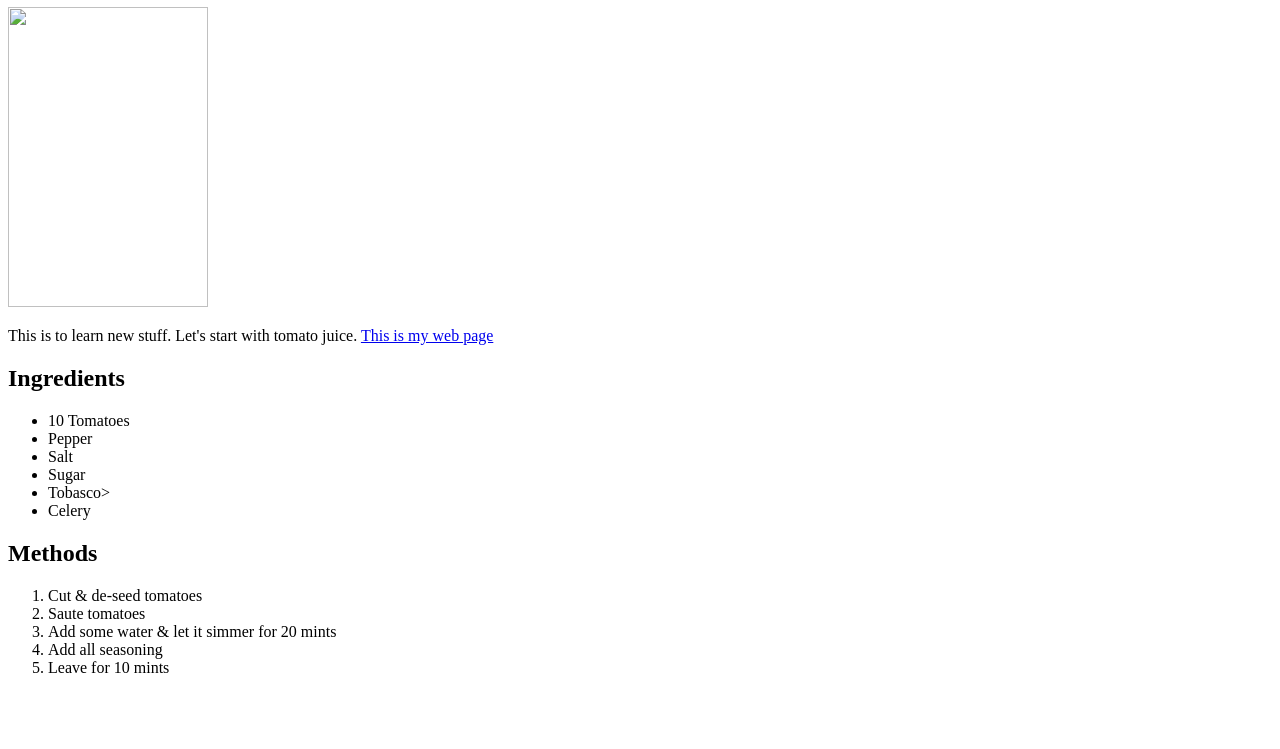
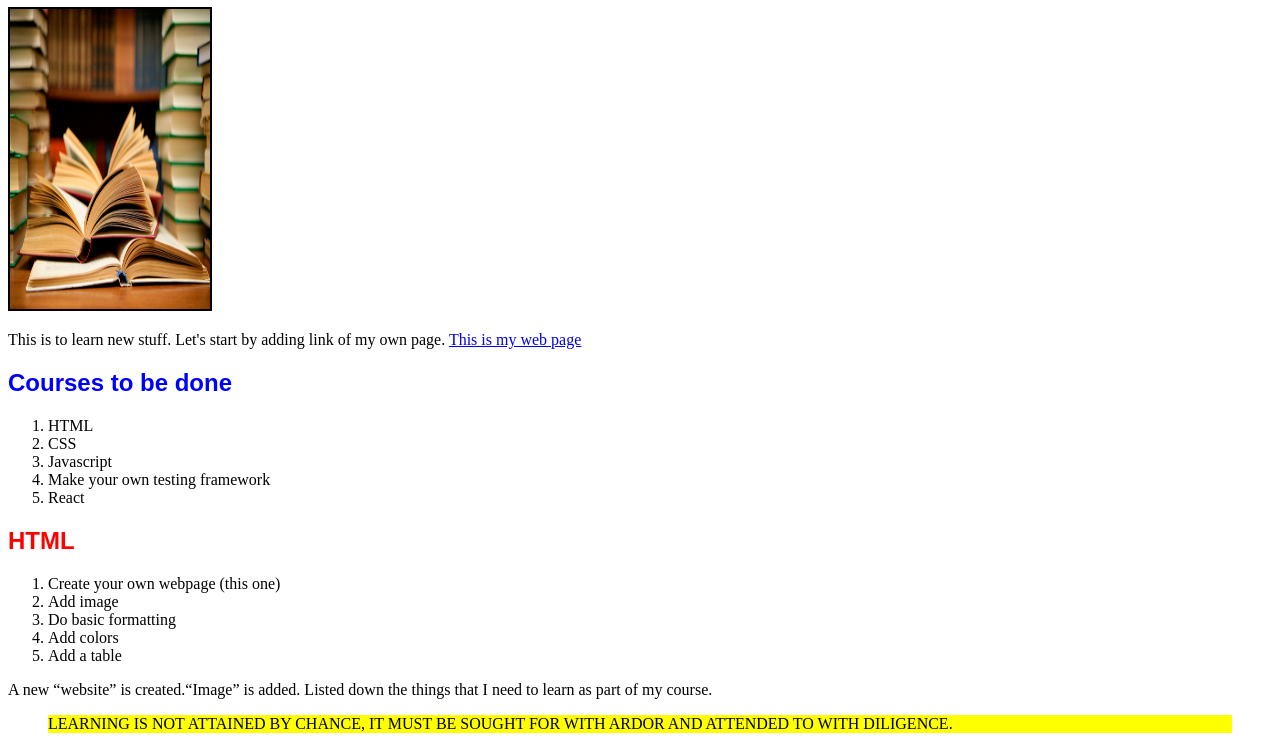
Before and after one commit to lovelymehrotra/lovelymehrotra.github.io, a plain HTML site: page index.html in a window 1280 px wide. Shown: the part 73-822 px from the top of the page. Before the commit the page ends 800 px from the top, so only its background shows below. Drawn offline with Linux system fonts and the light colour scheme.

Commit message:
Changed everything

```diff
--- a/index.html
+++ b/index.html
@@ -1,34 +1,42 @@
 <!DOCTYPE html>
 <html>
-    <head></head>
+    <head>
+        <link rel ="stylesheet" href ="style.css">
+        <script>
+            window.alert ("Please click ok to proceed further")
+        </script>
+    </head>
         <body>
-            <h1>Tomato juice recipe</h1>
-            <img src="homemade-tomato-juice-horiz-a-1200.jpg" width="200" height="300">
+            <h1>Lovely's learning page</h1>
+            <img id = "img1"  title="Let's learn" src="img/Books_HD_8314929977-1024x682.jpg" alt = "Let's learn" width = 200 height = 300 >
                 <p>
                     This is to learn new stuff.
-                    Let's start with tomato juice.
+                    Let's start by adding link of my own page.
                     <a href="https://lovelymehrotra.github.io/"> This is my web page </a>
                 </p>
             <div>
-            <h2>Ingredients</h2>
-                <ul>
-                    <li>10 Tomatoes</li>
-                    <li>Pepper</li>
-                    <li>Salt</li>
-                    <li>Sugar</li>
-                    <li>Tobasco></li>
-                    <li>Celery</li>
-                </ul>
+            <h2 id = "courses">Courses to be done</h2>
+                <ol>
+                    <li>HTML</li>
+                    <li>CSS</li>
+                    <li>Javascript</li>
+                    <li>Make your own testing framework</li>
+                    <li>React</li>
+                </ol>
             </div>
             <div>
-            <h2>Methods</h2>
+            <h2 id = "firstcourse">HTML</h2>
                 <ol>
-                    <li>Cut & de-seed tomatoes</li>
-                    <li>Saute tomatoes</li>
-                    <li>Add some water & let it simmer for 20 mints</li>
-                    <li>Add all seasoning</li>
-                    <li>Leave for 10 mints</li>
+                    <li>Create your own webpage (this one)</li>
+                    <li>Add image</li>
+                    <li>Do basic formatting</li>
+                    <li>Add colors</li>
+                    <li>Add a table</li>
                 </ol>
             </div>
+            <p> A new <q>website</q> is created.<q>Image</q> is added. Listed down the things that I need to learn as part of my course. </p>
+            <blockquote style="background-color:yellow" cite="https://learninginbloom.com/learning-quotes/" >
+                LEARNING IS NOT ATTAINED BY CHANCE, IT MUST BE SOUGHT FOR WITH ARDOR AND ATTENDED TO WITH DILIGENCE.
+            </blockquote>
         </body>
 </html>
--- /dev/null
+++ b/style.css
@@ -0,0 +1,13 @@
+#img1 {
+    border:2px solid black;
+}
+
+#courses {
+    color:blue;
+    font-family:sans-serif;
+}
+
+#firstcourse {
+    color: red;
+    font-family: sans-serif;
+}
```
Also changed, not shown: img/Books_HD_8314929977-1024x682.jpg (added).
